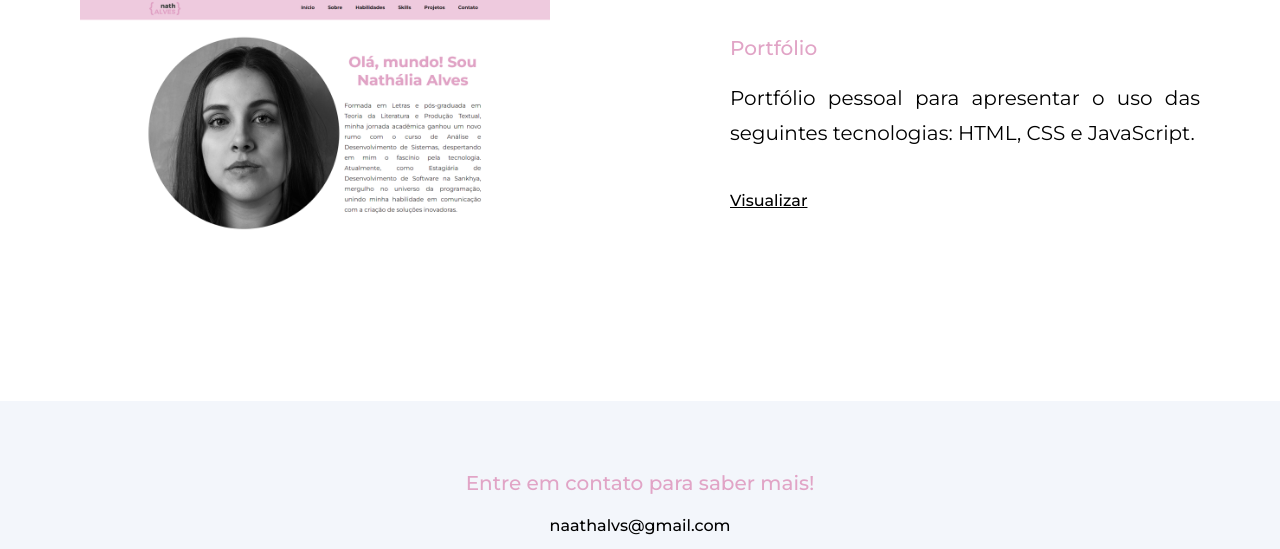
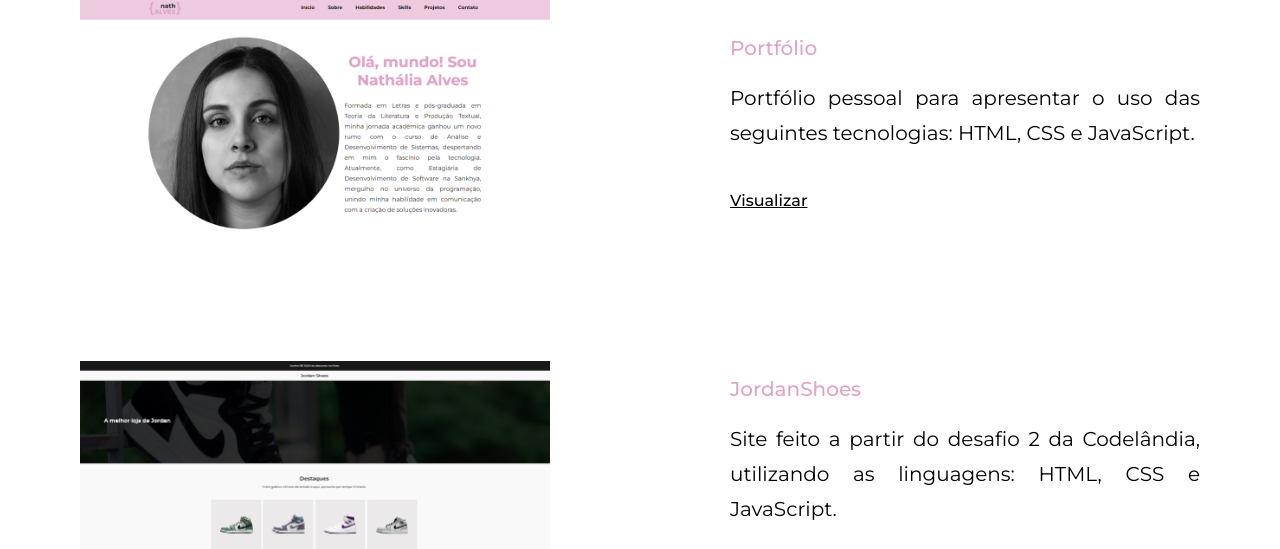
Before and after one commit to nathalia-alves/portfolio-nathalia-alves, a plain HTML site: page index.html in a window 1280 px wide. Shown: the part 3195-3744 px from the top of the page. Drawn offline with Linux system fonts and the light colour scheme.

Commit message:
Ajustes desafio 02

```diff
--- a/index.html
+++ b/index.html
@@ -224,6 +224,20 @@
           <a href="https://www.devnath.site/">Visualizar</a>
         </div>
       </li>
+      <li>
+        <div class="image">
+          <img src="assets/images/projeto-loja-jordan.png" alt="Gerenciamento de tarefas" />
+        </div>
+        <div class="projects__info">
+          <h3 class="tertiary-title">
+            JordanShoes
+          </h3>
+          <p style="text-align: justify;">
+            Site feito a partir do desafio 2 da Codelândia, utilizando as linguagens: HTML, CSS e JavaScript.
+          </p>
+          <a href="./outros/desafio-loja-jordan/index.html">Visualizar</a>
+        </div>
+      </li>
     </ul>
   </section>
 
--- a/outros/desafio-loja-jordan/css/style.css
+++ b/outros/desafio-loja-jordan/css/style.css
@@ -55,7 +55,7 @@ header {
 .destaques {
     width: 100%;
     min-height: 500px;
-    background-image: linear-gradient(rgba(0,0,0,0.6), rgba(0,0,0,0.6)), url('/assets/img/wallpaper.jpeg');
+    background-image: linear-gradient(rgba(0,0,0,0.6), rgba(0,0,0,0.6)), url('/outros/desafio-loja-jordan/assets/img/wallpaper.jpeg');
     background-repeat: no-repeat;
     background-size: cover;
     background-attachment: fixed;
```
Also changed, not shown: assets/images/projeto-loja-jordan.png (added).
